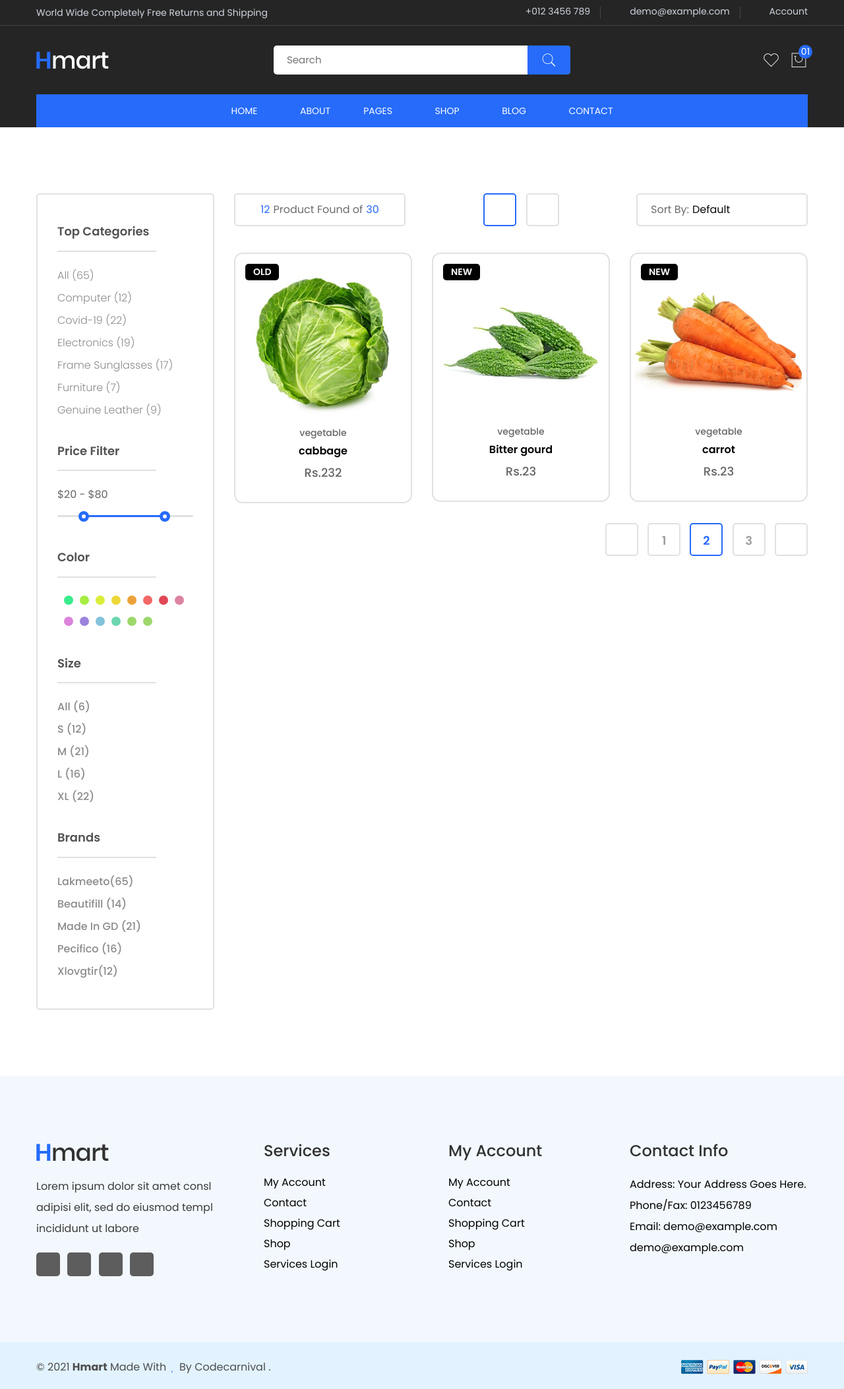
After one commit to Jayakodi67/Healthy-Goods, a Django app: page /products/ in a window 1280 px wide. The commit adds this page. Shown: the whole page at 66% size. Run offline with Django 5.2, Linux system fonts and the light colour scheme; data comes from the database, SQL or seed files in the repository; both versions use the stored data as it was after the commit; some libraries are stand-ins or nearby versions; some web fonts are replaced.

Commit message:
implement product page

```diff
--- a/E_shop/E_shop/urls.py
+++ b/E_shop/E_shop/urls.py
@@ -2,7 +2,7 @@
 from django.contrib import admin
 from django.urls import path
 from django.conf import settings
-from django.conf.urls.static import static
+# from django.conf.urls.static import static
 from django.conf.urls.static import static
 from .import views
 
@@ -10,5 +10,6 @@
     path('admin/', admin.site.urls),
     path('',views.HOME,name='home'),
     path('base/',views.BASE,name='base'),
+    path('products/',views.PRODUCT,name='products'),
 
 ] + static(settings.MEDIA_URL,document_root = settings.MEDIA_ROOT)
--- a/E_shop/E_shop/views.py
+++ b/E_shop/E_shop/views.py
@@ -6,8 +6,15 @@
 
 
 def HOME(request):
-    product = Product.objects.all()
+    product = Product.objects.filter(status = 'Publish')
     context = {
         'product': product,
     }
     return render(request,'Main/index.html',context)
+
+def PRODUCT(request):
+    product = Product.objects.filter(status='Publish')
+    context = {
+        'product': product,
+    }
+    return render(request,'Main/product.html',context)
--- a/E_shop/templates/Main/index.html
+++ b/E_shop/templates/Main/index.html
@@ -123,7 +123,7 @@
                                     </span>
                                     <div class="thumb">
                                         <a href="single-product.html" class="image">
-                                            <img src="{{prod.image}}" alt="Product" style="height:250px;  " />
+                                            <img src="{{prod.image}}" alt="Product" style="height:250px; " />
                                             <img class="hover-image" src="{{prod.image}}" alt="Product" />
                                         </a>
                                     </div>
--- /dev/null
+++ b/E_shop/templates/Main/product.html
@@ -0,0 +1,260 @@
+{% extends 'Main/base.html' %}
+
+{% block content %}
+
+{% load static %}
+        <!-- Shop Page Start  -->
+        <div class="shop-category-area pt-100px pb-100px">
+            <div class="container">
+                <div class="row">
+                    <div class="col-lg-9 order-lg-last col-md-12 order-md-first">
+                        <!-- Shop Top Area Start -->
+                        <div class="shop-top-bar d-flex">
+                            <p class="compare-product"> <span>12</span> Product Found of <span>30</span></p>
+                            <!-- Left Side End -->
+                            <div class="shop-tab nav">
+                                <button class="active" data-bs-target="#shop-grid" data-bs-toggle="tab">
+                                    <i class="fa fa-th" aria-hidden="true"></i>
+                                </button>
+                                <button data-bs-target="#shop-list" data-bs-toggle="tab">
+                                    <i class="fa fa-list" aria-hidden="true"></i>
+                                </button>
+                            </div>
+                            <!-- Right Side Start -->
+                            <div class="select-shoing-wrap d-flex align-items-center">
+                                <div class="shot-product">
+                                    <p>Sort By:</p>
+                                </div>
+                                <!-- Single Wedge End -->
+                                <div class="header-bottom-set dropdown">
+                                    <button class="dropdown-toggle header-action-btn" data-bs-toggle="dropdown">Default <i class="fa fa-angle-down"></i></button>
+                                    <ul class="dropdown-menu dropdown-menu-right">
+                                        <li><a class="dropdown-item" href="#">Name, A to Z</a></li>
+                                        <li><a class="dropdown-item" href="#">Name, Z to A</a></li>
+                                        <li><a class="dropdown-item" href="#">Price, low to high</a></li>
+                                        <li><a class="dropdown-item" href="#">Price, high to low</a></li>
+                                        <li><a class="dropdown-item" href="#">Sort By new</a></li>
+                                        <li><a class="dropdown-item" href="#">Sort By old</a></li>
+                                    </ul>
+                                </div>
+                                <!-- Single Wedge Start -->
+                            </div>
+                            <!-- Right Side End -->
+                        </div>
+                        <!-- Shop Top Area End -->
+                        <!-- Shop Bottom Area Start -->
+                        <div class="shop-bottom-area">
+                            <!-- Tab Content Area Start -->
+                            <div class="row">
+                                <div class="col">
+                                    <div class="tab-content">
+                                        <div class="tab-pane fade show active" id="shop-grid">
+                                            <div class="row mb-n-30px">
+
+                                                {% for prod in product %}
+                                                <div class="col-lg-4 col-md-6 col-sm-6 col-xs-6 mb-30px">
+                                                    <!-- Single Prodect -->
+                                                    <div class="product">
+                                                        <span class="badges">
+                                                        <span class="new">{{ prod.condition }}</span>
+                                                        </span>
+                                                        <div class="thumb">
+                                                            <a href="single-product.html" class="image">
+                                                                <img src="/{{ prod.image }}" alt="Product" />
+                                                                <img class="hover-image" src="/{{ prod.image }}" alt="Product" />
+                                                            </a>
+                                                        </div>
+                                                        <div class="content">
+                                                            <span class="category"><a href="#">{{ prod.categories }}</a></span>
+                                                            <h5 class="title"><a href="single-product.html">{{ prod.name }}
+                                                                </a>
+                                                            </h5>
+                                                            <span class="price">
+                                                            <span class="new">Rs.{{ prod.price }}</span>
+                                                            </span>
+                                                        </div>
+                                                        <div class="actions">
+                                                            <button title="Add To Cart" class="action add-to-cart" data-bs-toggle="modal" data-bs-target="#exampleModal-Cart"><i
+                                                                class="pe-7s-shopbag"></i></button>
+                                                            <button class="action wishlist" title="Wishlist" data-bs-toggle="modal" data-bs-target="#exampleModal-Wishlist"><i
+                                                                    class="pe-7s-like"></i></button>
+                                                            <button class="action quickview" data-link-action="quickview" title="Quick view" data-bs-toggle="modal" data-bs-target="#exampleModal"><i class="pe-7s-look"></i></button>
+                                                            <button class="action compare" title="Compare" data-bs-toggle="modal" data-bs-target="#exampleModal-Compare"><i
+                                                                    class="pe-7s-refresh-2"></i></button>
+                                                        </div>
+                                                    </div>
+                                                </div>
+
+                                                {% endfor %}
+                                            </div>
+                                        </div>
+
+
+
+                                        <div class="tab-pane fade mb-n-30px" id="shop-list">
+                                             {% for prod in product %}
+                                            <div class="shop-list-wrapper mb-30px">
+                                                <div class="row">
+                                                    <div class="col-md-5 col-lg-5 col-xl-4 mb-lm-30px">
+                                                        <div class="product">
+                                                            <div class="thumb">
+                                                                <a href="single-product.html" class="image">
+                                                                       <img src="/{{ prod.image }}" alt="Product" />
+                                                                    <img class="hover-image" src="/{{ prod.image }}" alt="Product" />
+                                                                </a>
+                                                                <span class="badges">
+                                                                <span class="new">{{ prod.condition }}</span>
+                                                                </span>
+                                                            </div>
+                                                        </div>
+                                                    </div>
+                                                    <div class="col-md-7 col-lg-7 col-xl-8">
+                                                        <div class="content-desc-wrap">
+                                                            <div class="content">
+                                                                <span class="category"><a href="#">{{ prod.categories }}</a></span>
+                                                                <h5 class="title"><a href="single-product.html">{{ prod.name }}</a></h5>
+                                                                <p>{{ prod.description }}</p>
+                                                            </div>
+                                                            <div class="box-inner">
+                                                                <span class="price">
+                                                                <span class="new">$38.50</span>
+                                                                </span>
+                                                                <div class="actions">
+                                                                    <button title="Add To Cart" class="action add-to-cart" data-bs-toggle="modal" data-bs-target="#exampleModal-Cart"><i
+                                                                        class="pe-7s-shopbag"></i></button>
+                                                                    <button class="action wishlist" title="Wishlist" data-bs-toggle="modal" data-bs-target="#exampleModal-Wishlist"><i
+                                                                            class="pe-7s-like"></i></button>
+                                                                    <button class="action quickview" data-link-action="quickview" title="Quick view" data-bs-toggle="modal" data-bs-target="#exampleModal"><i class="pe-7s-look"></i></button>
+                                                                    <button class="action compare" title="Compare" data-bs-toggle="modal" data-bs-target="#exampleModal-Compare"><i
+                                                                            class="pe-7s-refresh-2"></i></button>
+                                                                </div>
+                                                            </div>
+                                                        </div>
+                                                    </div>
+                                                </div>
+                                            </div>
+
+
+                                  {% endfor %}
+
+                                        </div>
+                                    </div>
+                                </div>
+                            </div>
+                            <!-- Tab Content Area End -->
+                            <!--  Pagination Area Start -->
+                            <div class="pro-pagination-style text-center text-lg-end" data-aos="fade-up" data-aos-delay="200">
+                                <div class="pages">
+                                    <ul>
+                                        <li class="li"><a class="page-link" href="#"><i class="fa fa-angle-left"></i></a>
+                                        </li>
+                                        <li class="li"><a class="page-link" href="#">1</a></li>
+                                        <li class="li"><a class="page-link active" href="#">2</a></li>
+                                        <li class="li"><a class="page-link" href="#">3</a></li>
+                                        <li class="li"><a class="page-link" href="#"><i class="fa fa-angle-right"></i></a>
+                                        </li>
+                                    </ul>
+                                </div>
+                            </div>
+                            <!--  Pagination Area End -->
+                        </div>
+                        <!-- Shop Bottom Area End -->
+                    </div>
+                    <!-- Sidebar Area Start -->
+                    <div class="col-lg-3 order-lg-first col-md-12 order-md-last">
+                        <div class="shop-sidebar-wrap">
+                            <!-- Sidebar single item -->
+                            <div class="sidebar-widget">
+                                <h4 class="sidebar-title">Top Categories</h4>
+                                <div class="sidebar-widget-category">
+                                    <ul>
+                                        <li><a href="#" class="selected m-0"> All
+                                                <span>(65)</span> </a></li>
+                                        <li><a href="#" class=""> Computer
+                                                <span>(12)</span> </a></li>
+                                        <li><a href="#" class=""> Covid-19
+                                                <span>(22)</span> </a></li>
+                                        <li><a href="#" class=""> Electronics
+                                                <span>(19)</span> </a></li>
+                                        <li><a href="#" class=""> Frame Sunglasses
+                                                <span>(17)</span> </a></li>
+                                        <li><a href="#" class=""> Furniture
+                                                <span>(7)</span> </a></li>
+                                        <li><a href="#" class=""> Genuine Leather
+                                                <span>(9)</span> </a></li>
+                                    </ul>
+                                </div>
+                            </div>
+                            <!-- Sidebar single item -->
+                            <div class="sidebar-widget mt-8">
+                                <h4 class="sidebar-title">Price Filter</h4>
+                                <div class="price-filter">
+                                    <div class="price-slider-amount">
+                                        <input type="text" id="amount" class="p-0 h-auto lh-1" name="price" placeholder="Add Your Price" />
+                                    </div>
+                                    <div id="slider-range"></div>
+                                </div>
+                            </div>
+                            <!-- Sidebar single item -->
+                            <div class="sidebar-widget">
+                                <h4 class="sidebar-title">Color</h4>
+                                <div class="sidebar-widget-color">
+                                    <ul class="d-flex flex-wrap">
+                                        <li><a href="#" class="color-1"></a></li>
+                                        <li><a href="#" class="color-2"></a></li>
+                                        <li><a href="#" class="color-3"></a></li>
+                                        <li><a href="#" class="color-4"></a></li>
+                                        <li><a href="#" class="color-5"></a></li>
+                                        <li><a href="#" class="color-6"></a></li>
+                                        <li><a href="#" class="color-7"></a></li>
+                                        <li><a href="#" class="color-8"></a></li>
+                                        <li><a href="#" class="color-9"></a></li>
+                                        <li><a href="#" class="color-10"></a></li>
+                                        <li><a href="#" class="color-11"></a></li>
+                                        <li><a href="#" class="color-12"></a></li>
+                                        <li><a href="#" class="color-13"></a></li>
+                                        <li><a href="#" class="color-14"></a></li>
+                                    </ul>
+                                </div>
+                            </div>
+                            <!-- Sidebar single item -->
+                            <div class="sidebar-widget">
+                                <h4 class="sidebar-title">Size</h4>
+                                <div class="sidebar-widget-size">
+                                    <ul>
+                                        <li><a href="#" class="selected m-0"> All
+                                                <span>(6)</span> </a></li>
+                                        <li><a href="#" class=""> S <span>(12)</span> </a>
+                                        </li>
+                                        <li><a href="#" class=""> M <span>(21)</span> </a>
+                                        </li>
+                                        <li><a href="#" class=""> L <span>(16)</span> </a>
+                                        </li>
+                                        <li><a href="#" class=""> XL <span>(22)</span> </a>
+                                        </li>
+                                    </ul>
+                                </div>
+                            </div>
+                            <!-- Sidebar single item -->
+                            <div class="sidebar-widget">
+                                <h4 class="sidebar-title">Brands</h4>
+                                <div class="sidebar-widget-brand">
+                                    <ul>
+                                        <li><a href="#" class="selected m-0"> Lakmeeto<span>(65)</span> </a></li>
+                                        <li><a href="#" class=""> Beautifill <span>(14)</span></a></li>
+                                        <li><a href="#" class=""> Made In GD <span>(21)</span></a></li>
+                                        <li><a href="#" class=""> Pecifico <span>(16)</span></a></li>
+                                        <li><a href="#" class=""> Xlovgtir<span>(12)</span></a></li>
+                                    </ul>
+                                </div>
+                            </div>
+                            <!-- Sidebar single item -->
+                        </div>
+                    </div>
+                </div>
+            </div>
+        </div>
+        <!-- Shop Page End  -->
+
+
+        {% endblock %}
```
Also changed, not shown: E_shop/Product_images/img/carrots-1024x768.webp (added), E_shop/Product_images/img/carrots-1024x768_Zo1tMAf.webp (added), E_shop/Product_images/img/download.jpg (added), E_shop/Product_images/img/download_eHIkoSQ.jpg (added), E_shop/Product_images/img/resize.webp (added), E_shop/db.sqlite3, E_shop/static/assets/images/hero/inner-img/bb.png (added), E_shop/static/assets/images/hero/inner-img/bb1.jpg (added).
